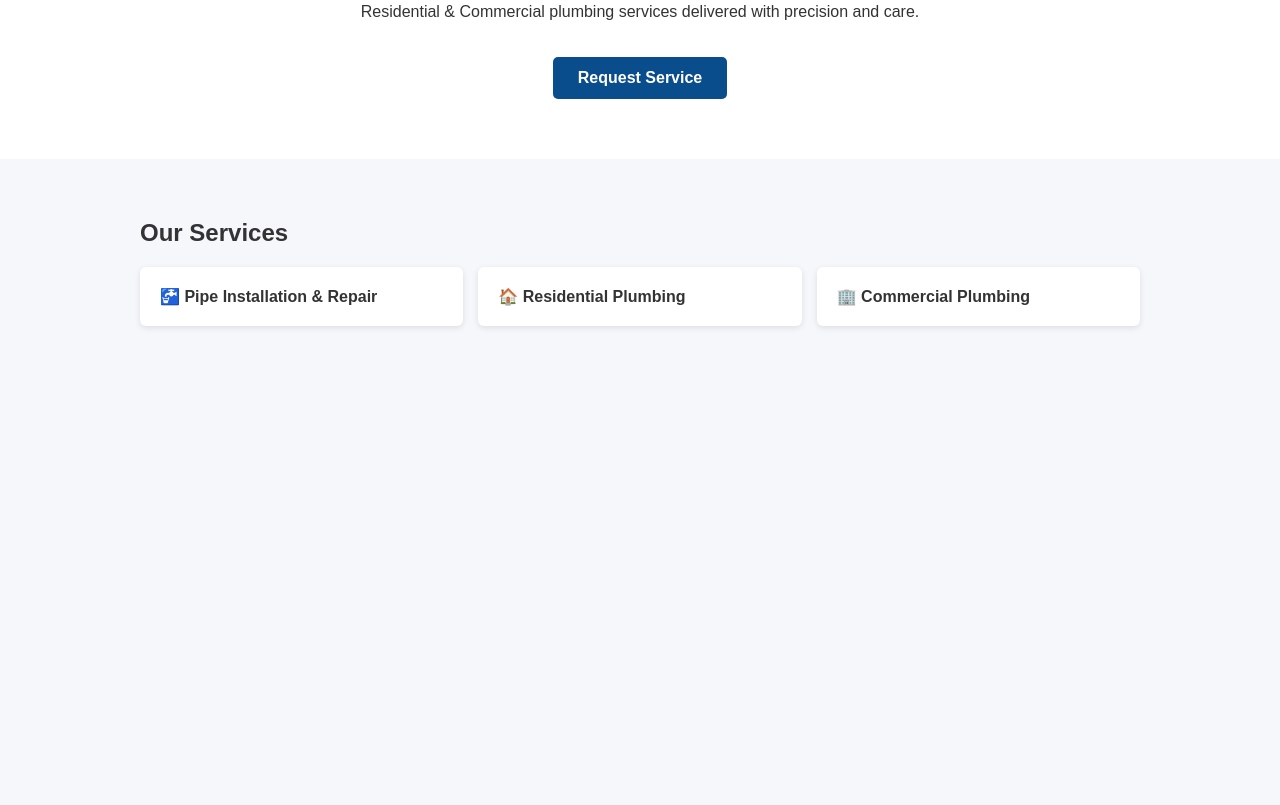
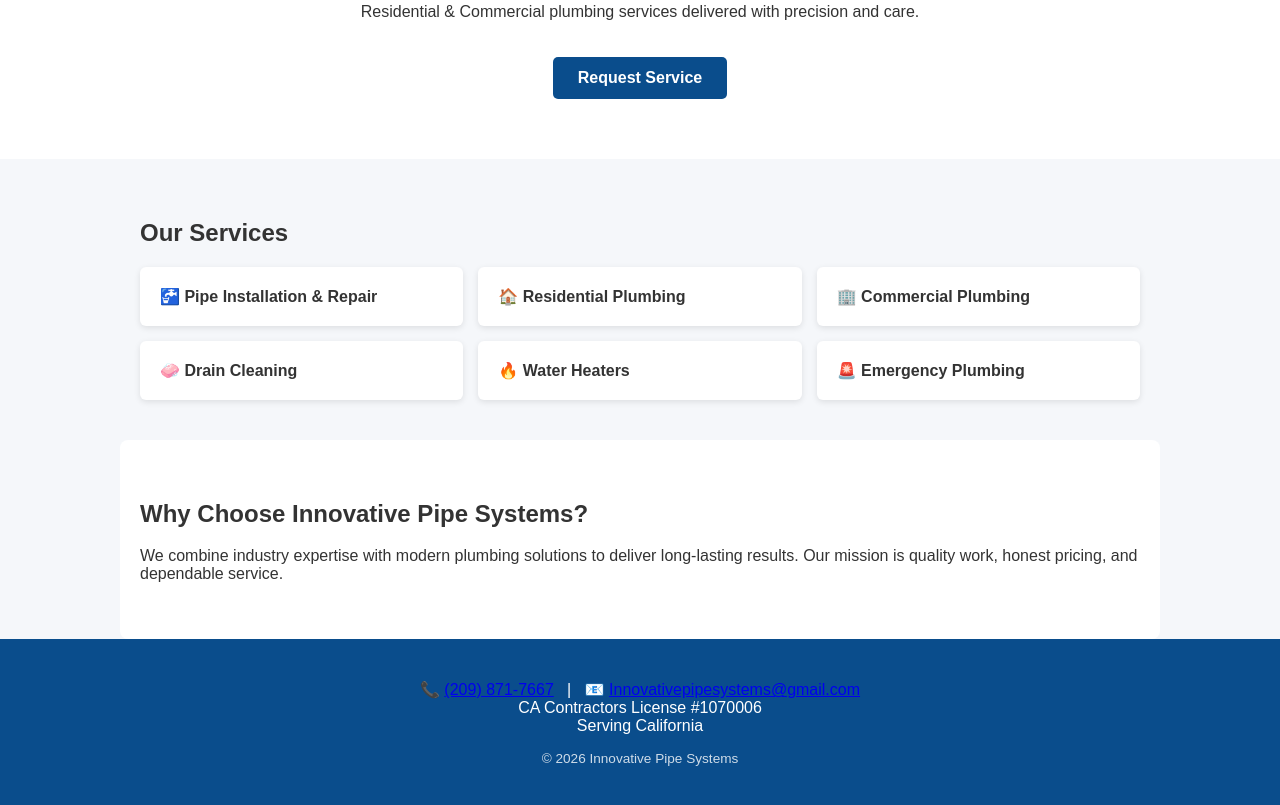
Before and after one commit to Innovativepipesystems/Innovativepipesystems, a plain HTML site: page index.html in a window 1280 px wide. Shown: the part 334-1139 px from the top of the page. Before the commit the page ends 800 px from the top, so only its background shows below. Drawn offline with Linux system fonts and the light colour scheme.

Commit message:
Update index.html

```diff
--- a/index.html
+++ b/index.html
@@ -12,15 +12,13 @@
   <div class="container">
     <h1>Innovative Pipe Systems</h1>
     <p class="tagline">
-      📞 <a href="tel:2098717667">(209) 871-7667</a> &nbsp; | &nbsp;
-      📧 <a href="Innovativepipesystems@gmail.com">Innovativepipesystems@gmail.com</a> &nbsp; | &nbsp;
+      📞 <a href="tel:12098717667">(209) 871-7667</a> &nbsp; | &nbsp;
+      📧 <a href="mailto:Innovativepipesystems@gmail.com">Innovativepipesystems@gmail.com</a> &nbsp; | &nbsp;
       CA Contractors License #1070006 <br>
       Reliable • Affordable • Built to Last
     </p>
   </div>
 </header>
-
-
 
 <nav>
   <a href="index.html">Home</a>
@@ -41,3 +39,30 @@
     <div>🚰 Pipe Installation & Repair</div>
     <div>🏠 Residential Plumbing</div>
     <div>🏢 Commercial Plumbing</div>
+    <div>🧼 Drain Cleaning</div>
+    <div>🔥 Water Heaters</div>
+    <div>🚨 Emergency Plumbing</div>
+  </div>
+</section>
+
+<section class="content light">
+  <h2>Why Choose Innovative Pipe Systems?</h2>
+  <p>
+    We combine industry expertise with modern plumbing solutions to deliver
+    long-lasting results. Our mission is quality work, honest pricing, and
+    dependable service.
+  </p>
+</section>
+
+<footer>
+  <p>
+    📞 <a href="tel:12098717667">(209) 871-7667</a> &nbsp; | &nbsp;
+    📧 <a href="mailto:Innovativepipesystems@gmail.com">Innovativepipesystems@gmail.com</a> <br>
+    CA Contractors License #1070006 <br>
+    Serving California
+  </p>
+  <p class="small">© 2026 Innovative Pipe Systems</p>
+</footer>
+
+</body>
+</html>
```
